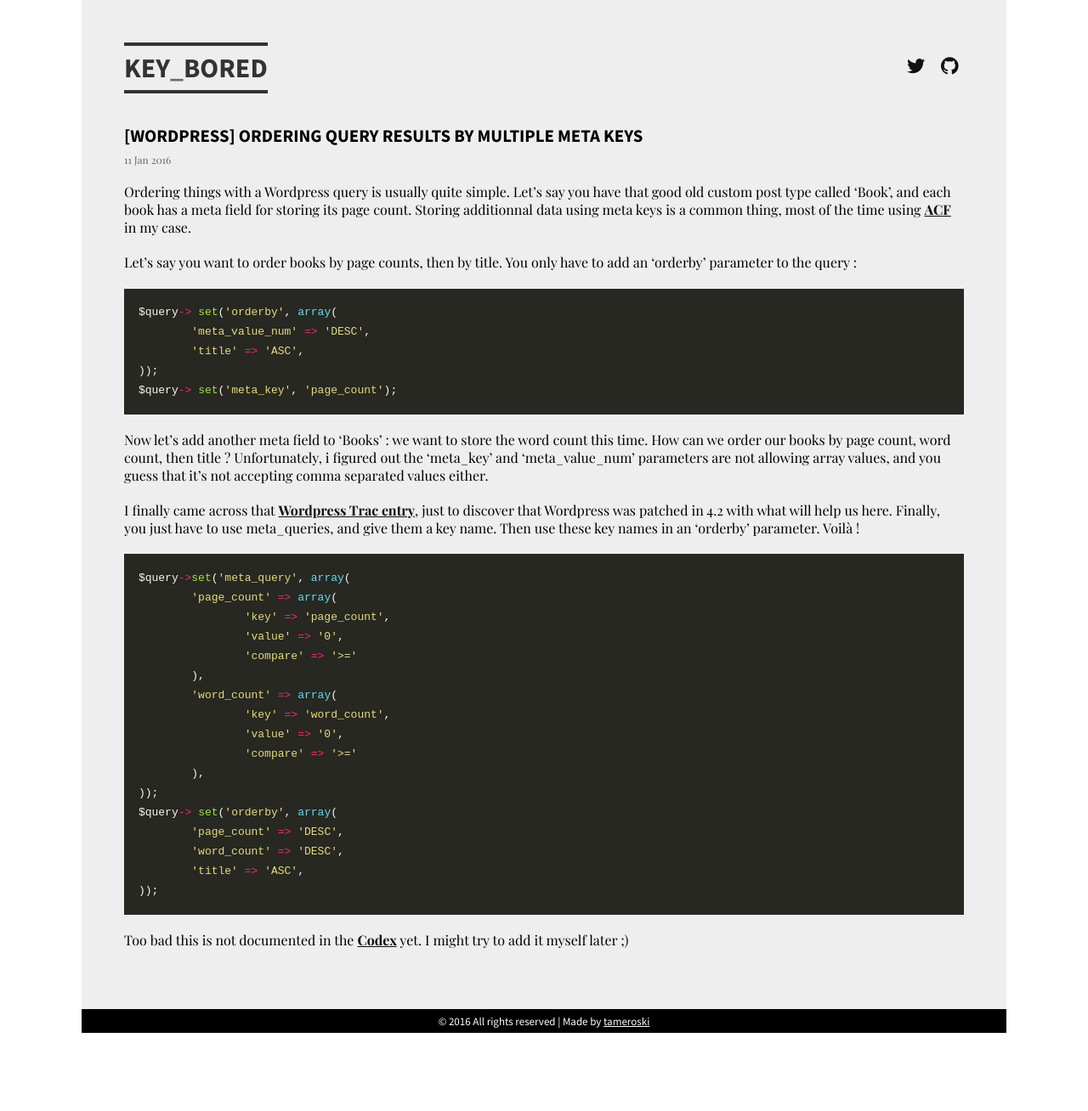
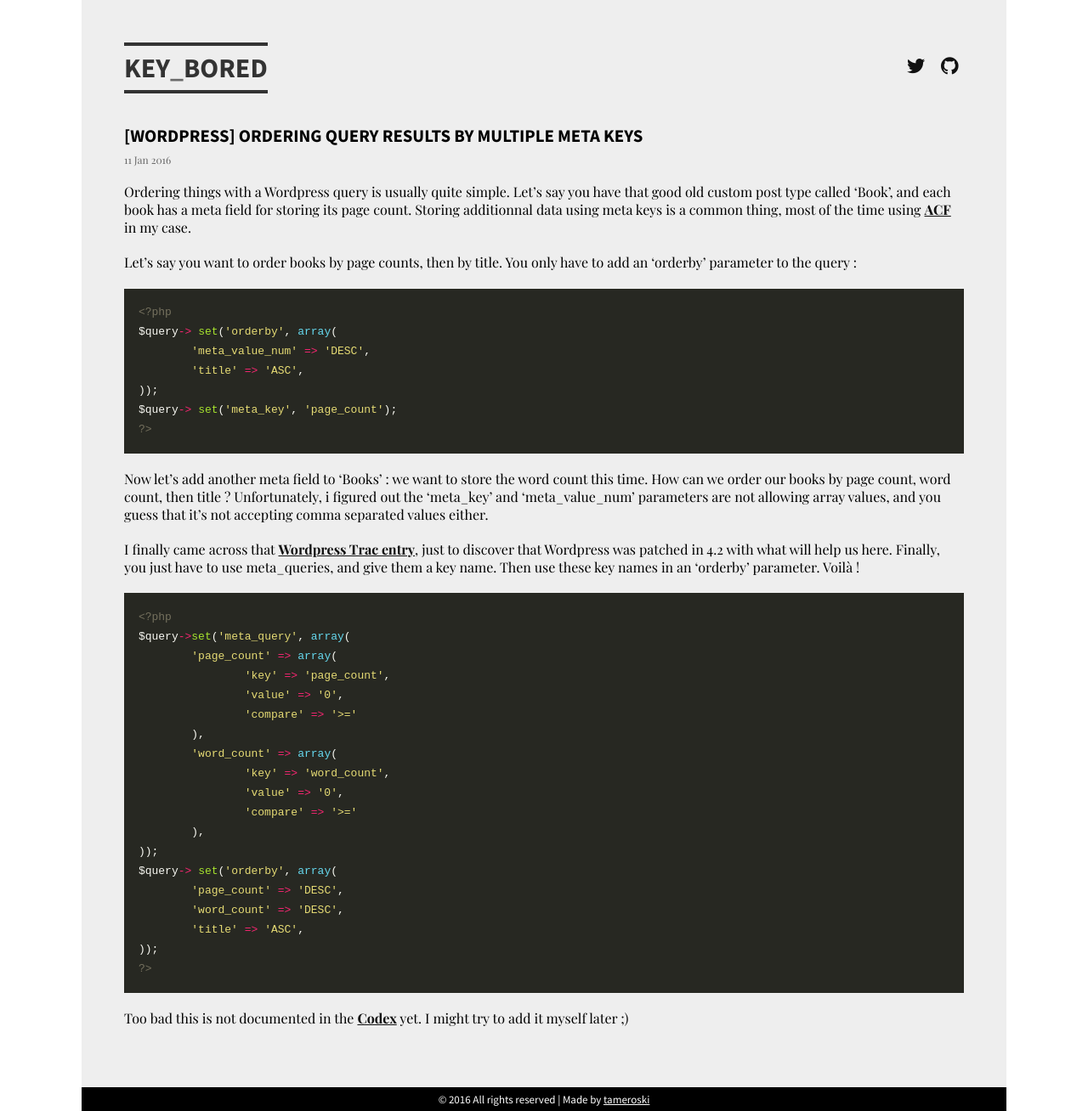
Before and after one commit to tameroski/tameroski.github.io, a Jekyll site: the page built from _posts/2016-01-11-Wordpress-Order-Query-Multiple-Meta.md, in a window 1280 px wide. Shown: the whole page at 85% size. Built offline with Jekyll 4.4.1, drawn with Linux system fonts in a browser that asks for light colours; comment, search, counter and statistics services are not loaded; before the commit the page ends 1216 px from its top, so only the background shows below that.

Commit message:
Update 2016-01-11-Wordpress-Order-Query-Multiple-Meta.md

````diff
--- a/_posts/2016-01-11-Wordpress-Order-Query-Multiple-Meta.md
+++ b/_posts/2016-01-11-Wordpress-Order-Query-Multiple-Meta.md
@@ -9,12 +9,14 @@ Ordering things with a Wordpress query is usually quite simple. Let's say you ha
 
 Let's say you want to order books by page counts, then by title. You only have to add an 'orderby' parameter to the query :
 
-```php?start_inline=1
+```php
+<?php
 $query-> set('orderby', array(
 	'meta_value_num' => 'DESC',
 	'title' => 'ASC',
 ));
 $query-> set('meta_key', 'page_count');
+?>
 ```
 
 Now let's add another meta field to 'Books' : we want to store the word count this time. How can we order our books by page count, word count, then title ?
@@ -22,7 +24,8 @@ Unfortunately, i figured out the 'meta_key' and 'meta_value_num' parameters are
 
 I finally came across that [Wordpress Trac entry](https://core.trac.wordpress.org/ticket/31045), just to discover that Wordpress was patched in 4.2 with what will help us here. Finally, you just have to use meta_queries, and give them a key name. Then use these key names in an 'orderby' parameter. Voilà !
 
-```php?start_inline=1
+```php
+<?php
 $query->set('meta_query', array(
 	'page_count' => array(
 		'key' => 'page_count',
@@ -40,6 +43,7 @@ $query-> set('orderby', array(
 	'word_count' => 'DESC',
 	'title' => 'ASC',
 ));
+?>
 ```
 
 Too bad this is not documented in the [Codex](http://codex.wordpress.org/Class_Reference/WP_Meta_Query) yet. I might try to add it myself later ;)
````
